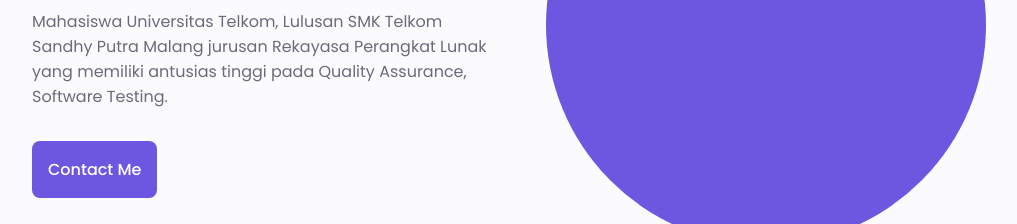
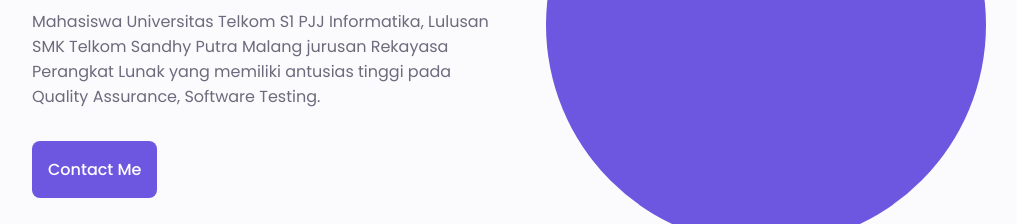
Before and after one commit to jeaniceaudria/jeaniceaudria.github.io, a plain HTML site: page index.html in a window 1280 px wide. Shown: the part 347-571 px from the top of the page, without its empty margins (124-1141 px from the left). Drawn offline with nearby package versions, Linux system fonts and the light colour scheme; a script that the page names is missing.

Commit message:
index.html

```diff
--- a/index.html
+++ b/index.html
@@ -71,7 +71,7 @@
                         <h1 class="home_title">Janice Marsha Audria</h1>
                         <h3 class="home_subtitle">Quality Assurance Enthusiast</h3>
                         <p class="home_description">
-                            Mahasiswa Universitas Telkom, Lulusan SMK Telkom Sandhy Putra Malang jurusan Rekayasa Perangkat
+                            Mahasiswa Universitas Telkom S1 PJJ Informatika, Lulusan SMK Telkom Sandhy Putra Malang jurusan Rekayasa Perangkat
                             Lunak yang memiliki antusias tinggi pada Quality Assurance, Software Testing.
                         </p>
                         <a href="#contact" class="button button--flex">
```
